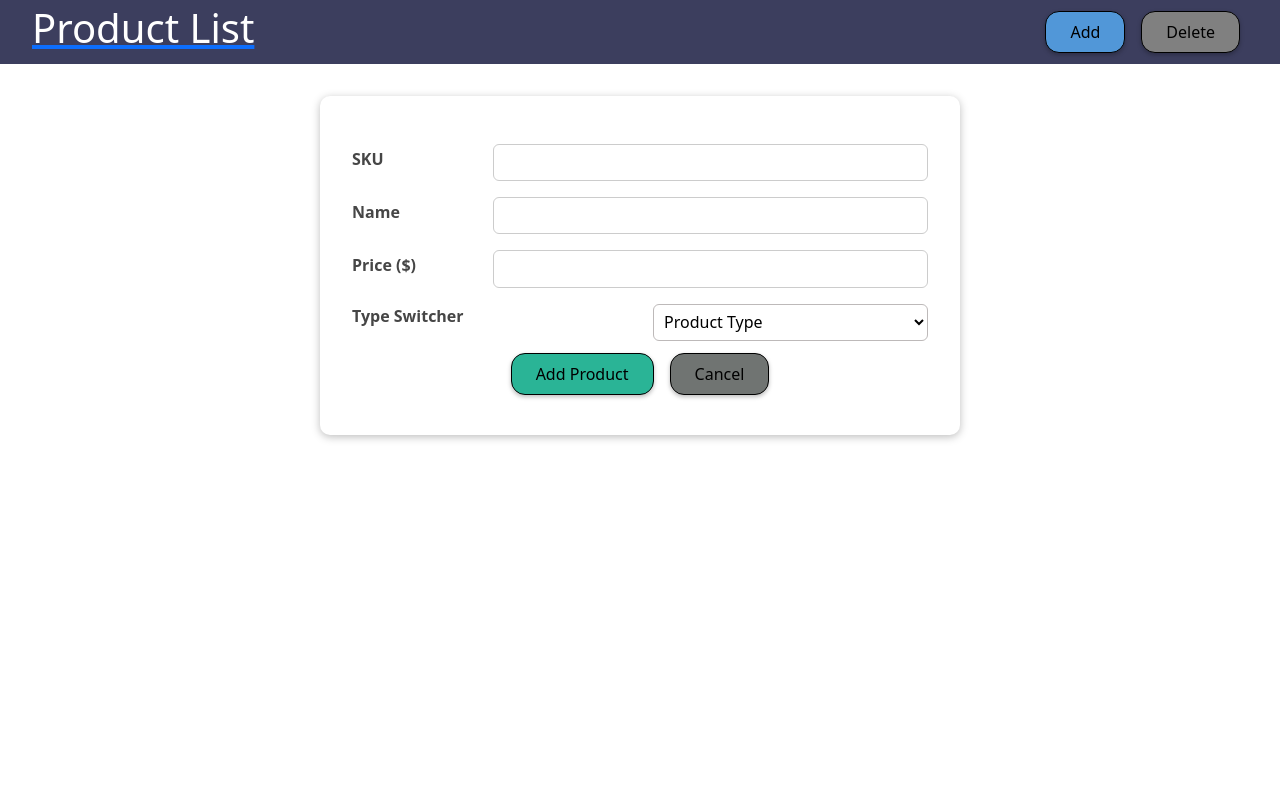
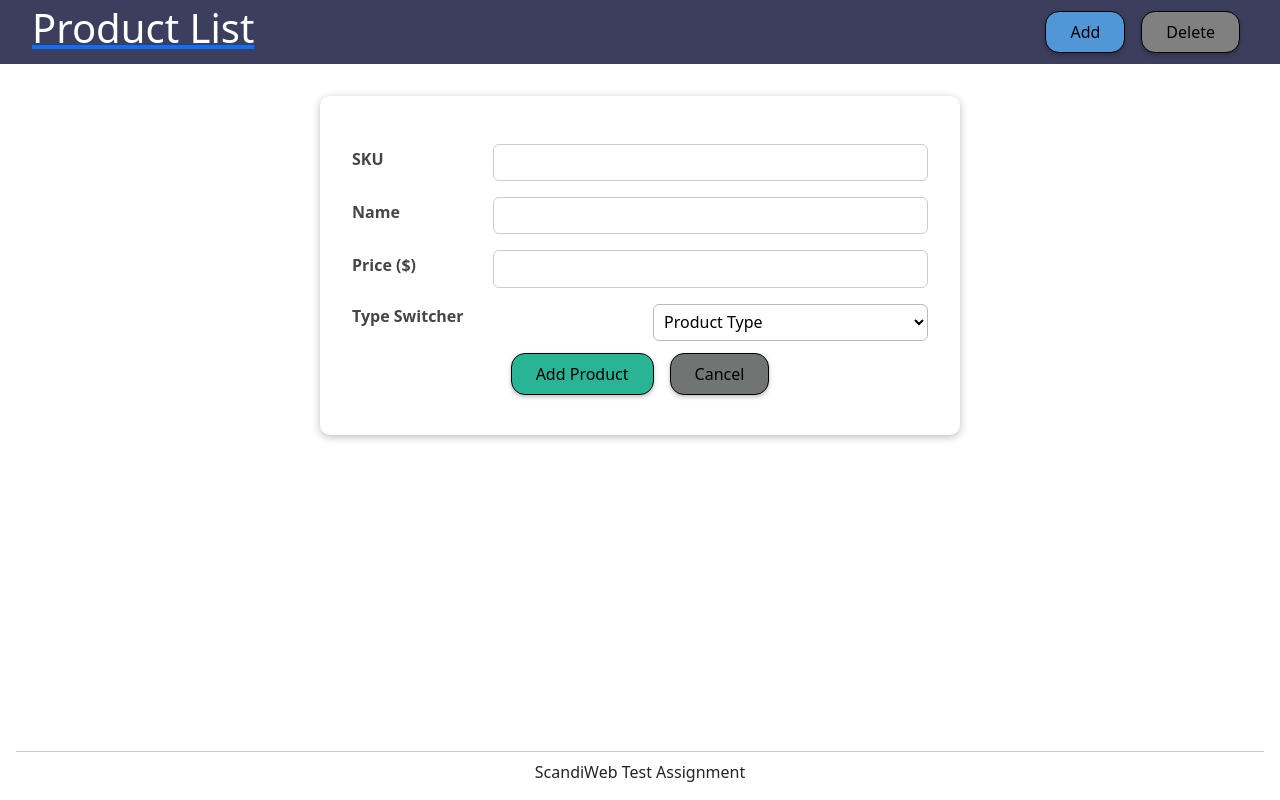
Before and after one commit to ahmedbecirevic/products-app-scandiweb, a React (Create React App) app: page /addproduct in a window 1280 px wide. Built offline with nearby package versions, Linux system fonts and the light colour scheme; no server answers.

Commit message:
add footer

```diff
--- a/src/App.js
+++ b/src/App.js
@@ -2,11 +2,13 @@ import MainHeader from './components/MainHeader/MainHeader';
 import ProductsList from './components/Products/ProductsList';
 import NewProduct from './components/Products/NewProduct/NewProduct';
 import ProductsProvider from './store/ProductsProvider';
+import Footer from './components/Footer/Footer';
 import { BrowserRouter as Router, Route, Switch } from 'react-router-dom';
 import 'bootstrap/dist/css/bootstrap.min.css';
 
 function App() {
   return (
+    <>
       <Router>
         <ProductsProvider>
           <MainHeader />
@@ -18,6 +20,8 @@ function App() {
           </main>
         </ProductsProvider>
       </Router>
+      <Footer />
+    </>
   );
 }
 
--- /dev/null
+++ b/src/components/Footer/Footer.js
@@ -0,0 +1,15 @@
+import Divider from '@mui/material/Divider';
+import classes from './Footer.module.css';
+
+const Footer = () => {
+  return (
+    <div className='fixed-bottom'>
+      <Divider variant='middle' />
+      <footer className='mt-2'>
+        <p className='text-center'>ScandiWeb Test Assignment</p>
+      </footer>
+    </div>
+  );
+};
+
+export default Footer;
--- /dev/null
+++ b/src/components/Footer/Footer.module.css
@@ -0,0 +1,9 @@
+.footer {
+  bottom: 0;
+  color: #707070;
+  height: 2em;
+  left: 0;
+  position: relative;
+  font-size: small;
+  width:100%;
+}
```
Lines whose indentation alone changed are shown as unchanged.
